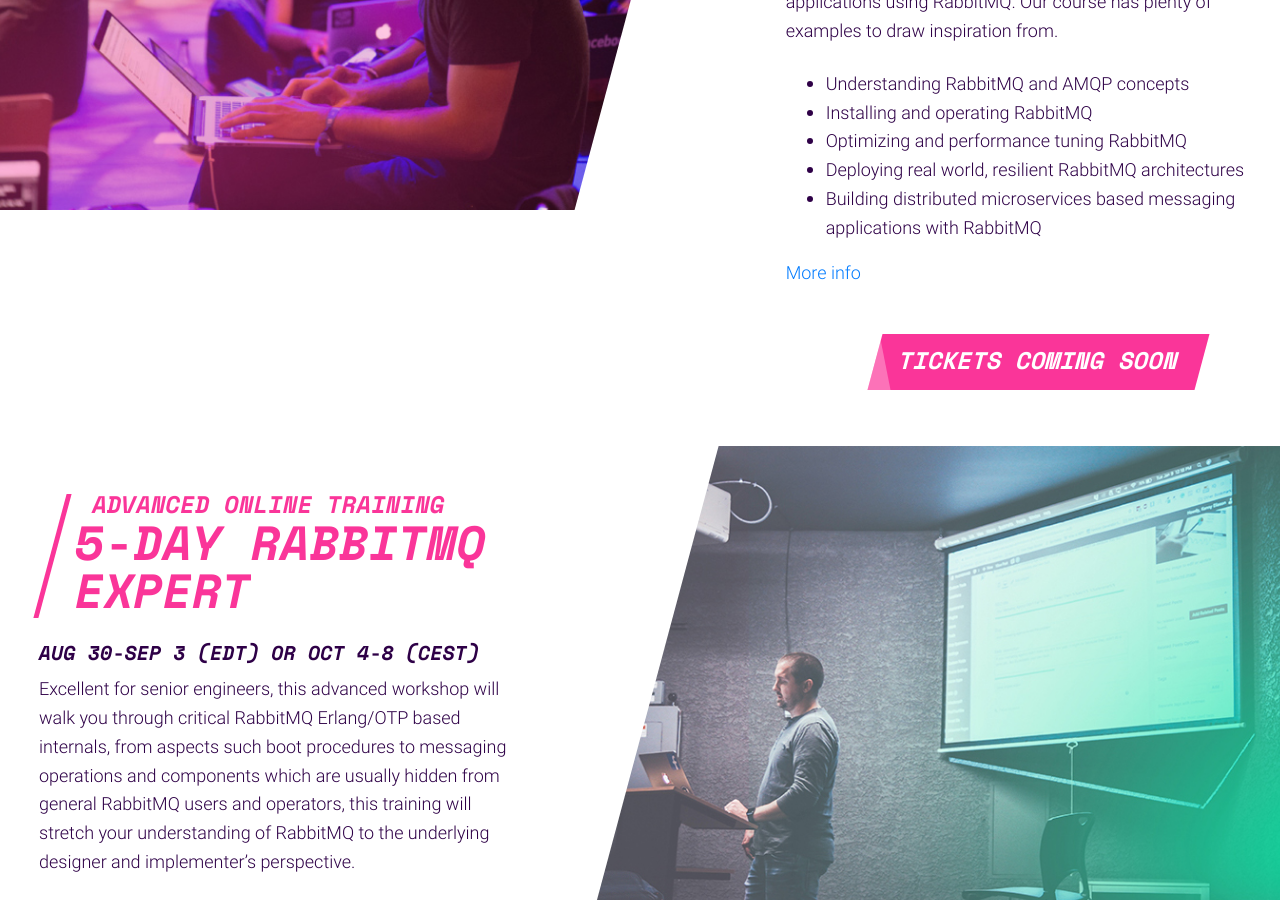
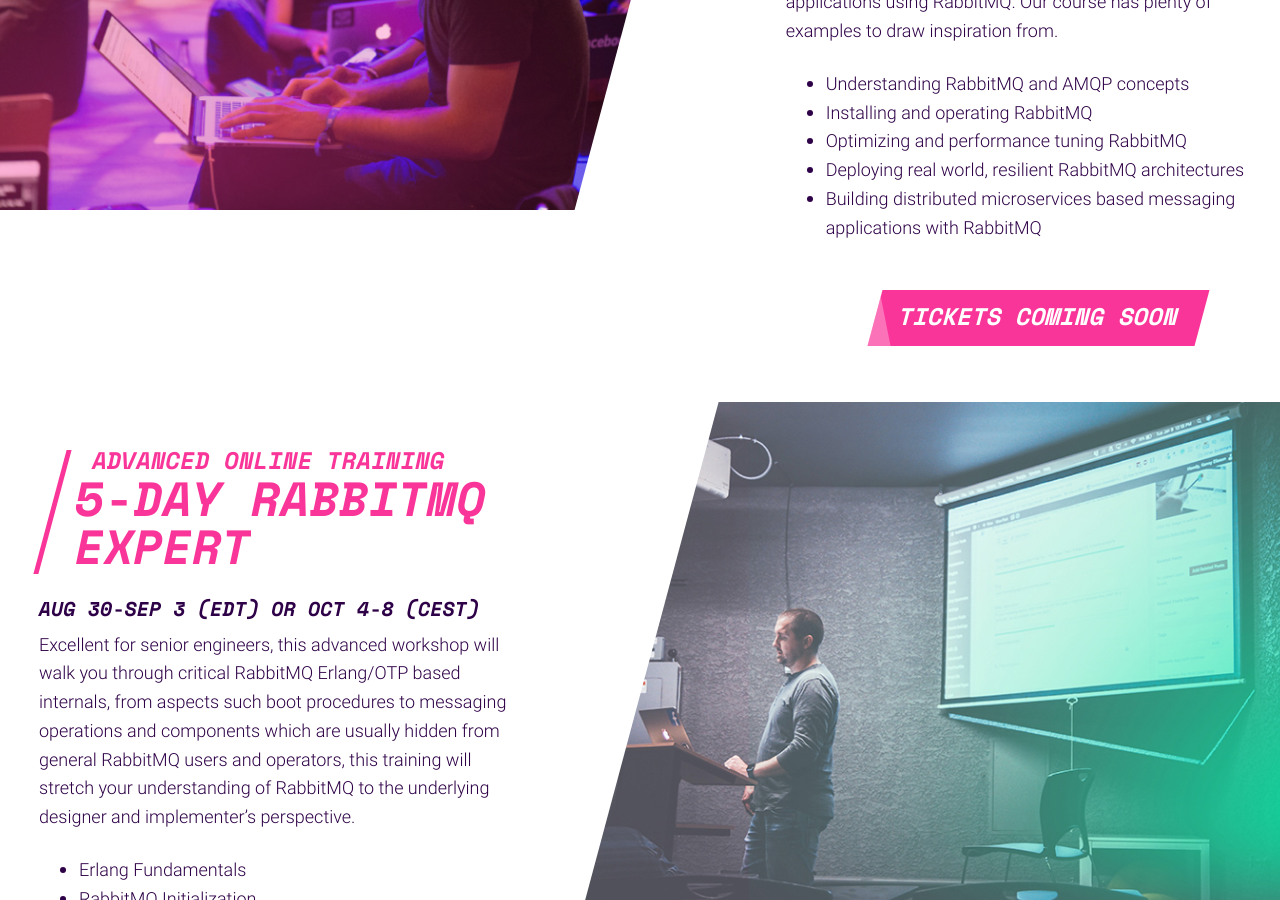
Before and after one commit to isabella232/rabbitmq-summit-1, a Jekyll site: the page built from index.html, in a window 1280 px wide and 900 px high, scrolled down 2521 px. Built offline with Jekyll 4.4.1, drawn with Linux system fonts in a browser that asks for light colours; nearby versions of some CDN libraries; comment, search, counter and statistics services are not loaded.

Commit message:
temporarily hiding More info link until Training sub-page is ready

```diff
--- a/index.html
+++ b/index.html
@@ -141,7 +141,7 @@ footer-logo: /img/logo-2021-pink.png
                 Building distributed microservices based messaging applications with RabbitMQ
               </li>
             </ul>
-            <p class="editable text-sm"> <a href="https://www.rabbitmqsummit.com/training2021.html">More info</a></p>
+            <p class="editable text-sm"> <!-- <a href="https://www.rabbitmqsummit.com/training2021.html">More info</a></p> -->
             <div class="text-lg-center">
               <label class="button-lines-wrap mt-4 text-center text-sm-left text-lg-center">
                 <a id="eventbrite-widget-modal-trigger-2" class="call-for-talks btn btn-primary text-uppercase big-space-mono editable buy-button" href="https://www.eventbrite.co.uk/e/rabbitmq-summit-2019-tickets-59533630692" target="_blank">Tickets Coming Soon</a>
```
